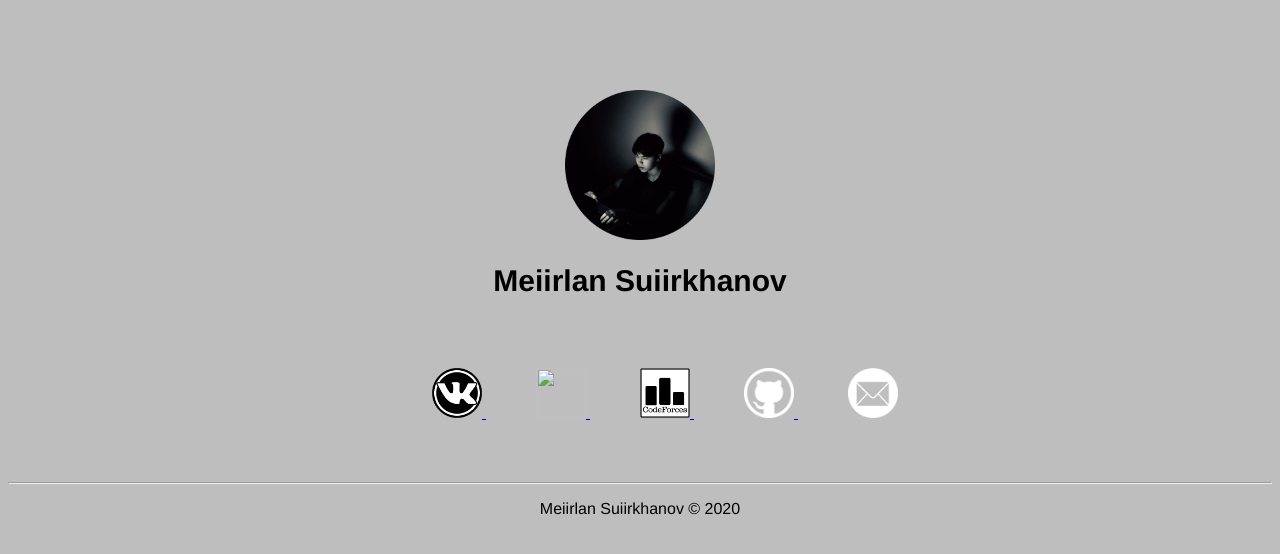
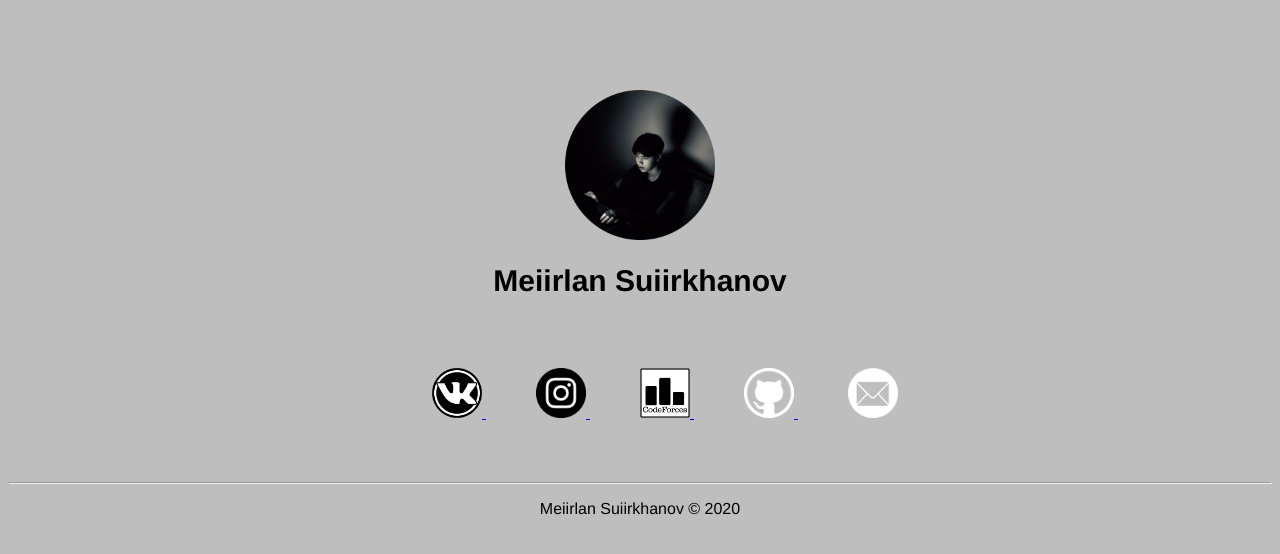
Before and after one commit to meyrlan/meyrlan.github.io, a plain HTML site: page index.html in a window 1280 px wide. Drawn offline with Linux system fonts and the light colour scheme; files whose address does not match are found by name.

Commit message:
Update index.html

```diff
--- a/index.html
+++ b/index.html
@@ -18,7 +18,7 @@
       </a>
 
       <a href="https://www.instagram.com/codenrap/">
-        <img id="icons" src="./photos/insta.png" alt="">
+        <img id="icons" src="./insta.png" alt="">
       </a>
 
       <a href="http://codeforces.com/profile/ASAP_Mike">
```
